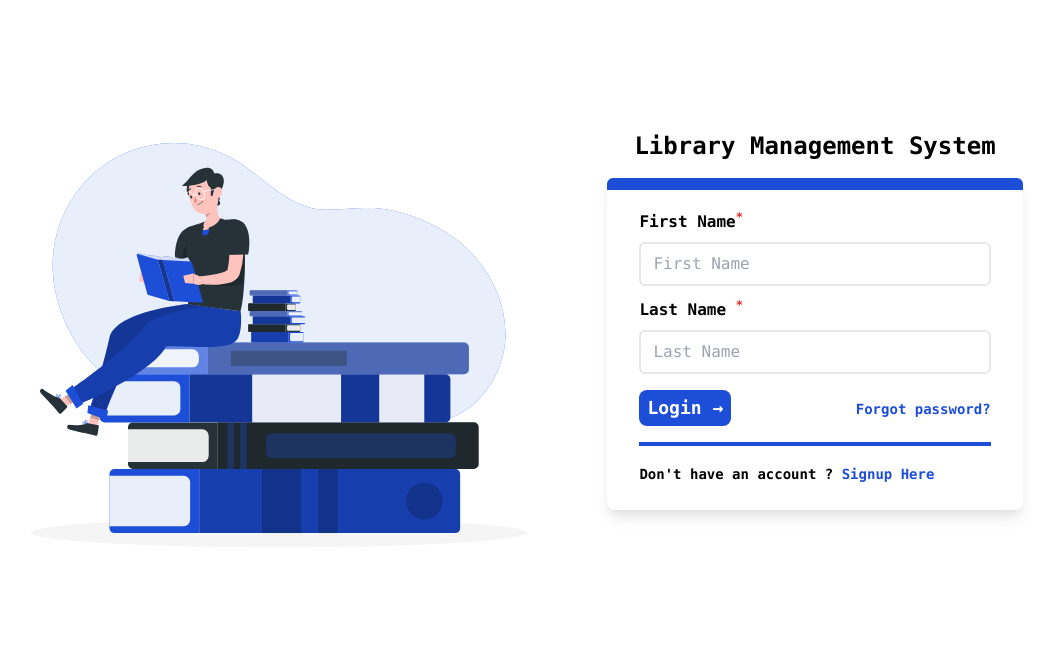
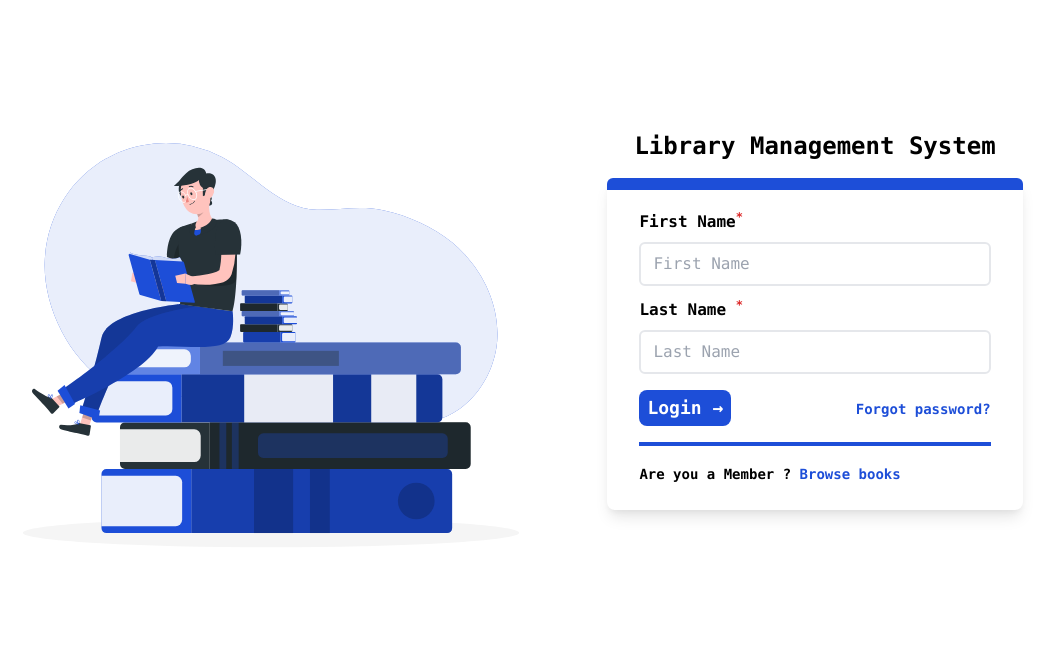
Before and after one commit to 26ANSH/Frappe-dev-hiring-test, a Python web app: template website/templates/login.html in a window 1280 px wide. Shown: the top 671 px of the page, without its empty margins (149-1203 px from the left). Run offline with Jinja, Linux system fonts and the light colour scheme; the template is opened without the code that fills it, so the values that code supplies are empty.

Commit message:
Update login.html

```diff
--- a/website/templates/login.html
+++ b/website/templates/login.html
@@ -14,17 +14,17 @@ Login
 
 {% if error %}
 <p id="alert" class="rounded-md font-bold text-xl italic bg-red-100 text-red-700 mt-3 mx-4 p-2">{{ error }}<button
-        onclick="clearalert()" class="text-white bg-gray-500 rounded-full float-right px-2 hover:bg-gray-600"> X
+        onclick="clearalert()" class="fixed text-white bg-gray-500 rounded-full right-0 mr-6 px-2 hover:bg-gray-600"> X
     </button></p>
 {% endif %}
 
-<div class="flex flex-row justify-center">
+<div class="flex flex-col lg:flex-row md:flex-row xl:flex-row justify-center pb-8">
 
-    <div class="w-2/4 mr-2 hidden lg:block xl:block">
+    <div class="w-full lg:w-1/2 md:w-3/5 mr-2 self-center">
         <img src="{{ url_for('static', filename='login.svg')}}">
     </div>
 
-    <div class="py-3 text-center self-center">
+    <div class="px-2 text-center self-center">
         <span class="text-2xl font-bold dark:text-white">Library Management System</span>
         <div class="relative mt-4 bg-white shadow-lg sm:rounded-lg text-left dark:bg-gray-200 rounded-t-md ">
             <div class="h-3 bg-blue-700 dark:bg-blue-400 rounded-t-md"></div>
@@ -49,9 +49,8 @@ Login
                                             password?</a>
                                     </div>
                                     <hr class="my-4 border-2 border-blue-700">
-                                    <span class="text-sm">Don't have an account ? <a href="#"
-                                            class="text-blue-700 hover:bg-blue-100 hover:underline">Signup
-                                            Here</a></span>
+                                    <span class="text-sm">Are you a Member ? <a href="/browse"
+                                            class="text-blue-700 hover:bg-blue-100 hover:underline">Browse books</a></span>
                 </div>
             </form>
         </div>
```
